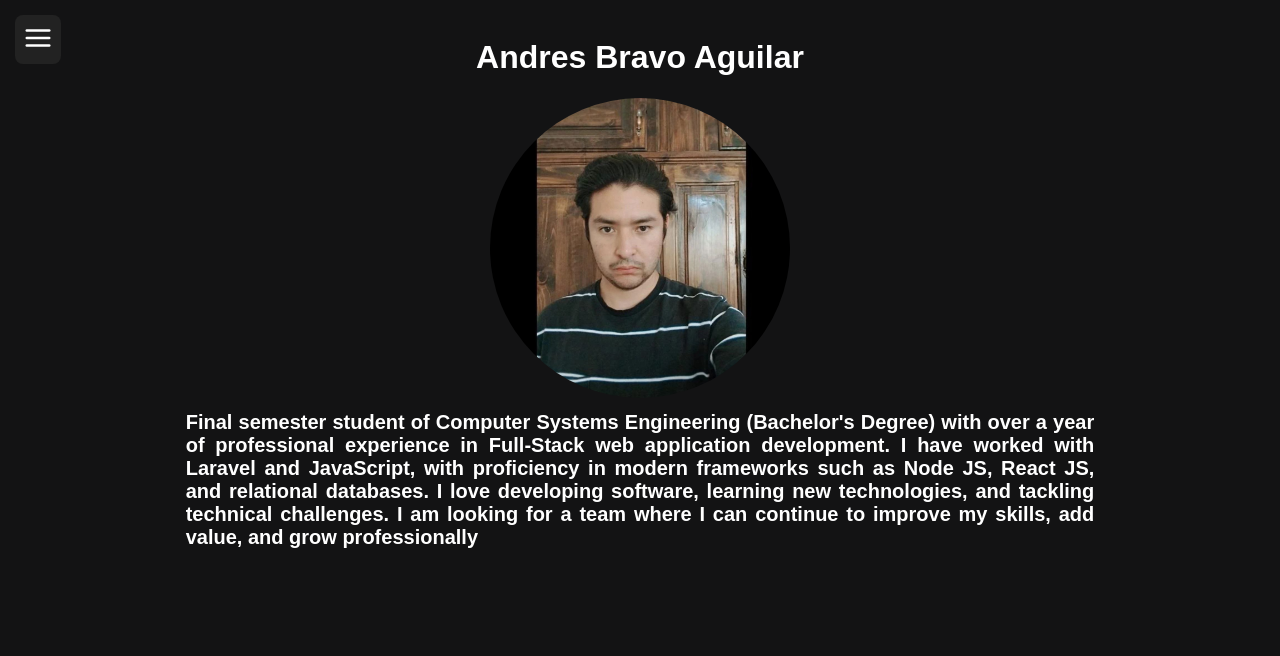
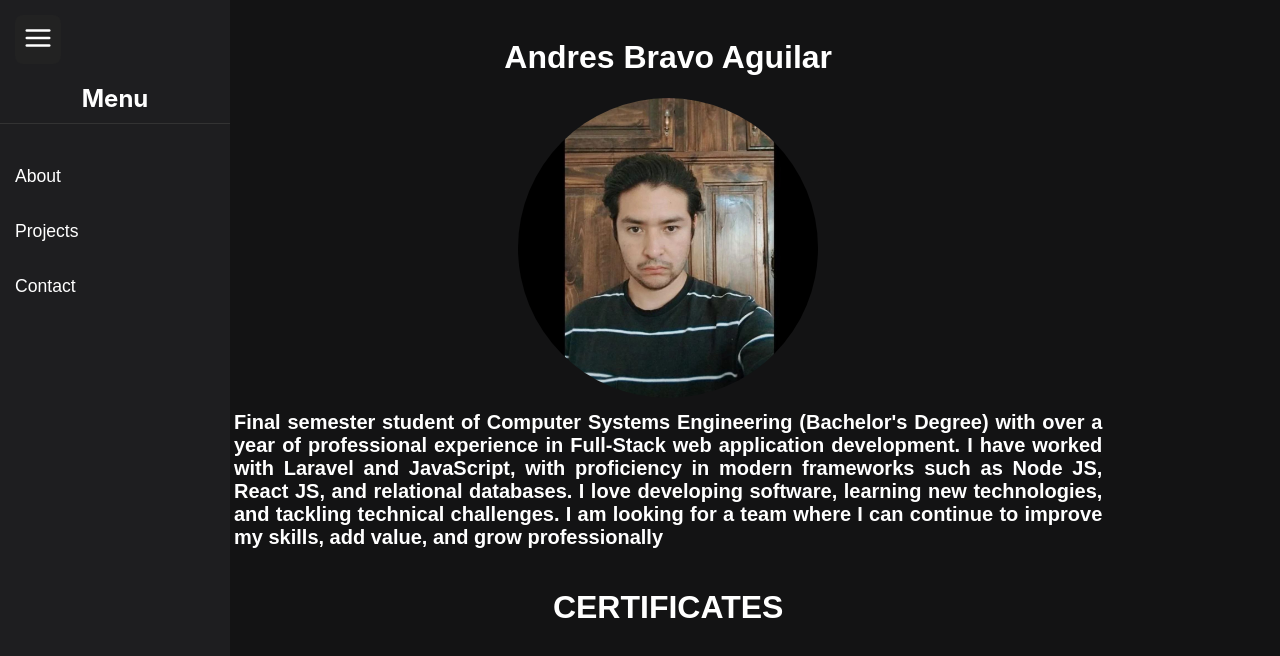
Before and after one commit to AndresBrav/My-Portfolio, a React (Vite) app: page / in a window 1280 px wide. Shown: the top 656 px of the page. Built offline with nearby package versions, Linux system fonts and the light colour scheme.

Commit message:
certificate title

```diff
--- a/src/Dashboard.tsx
+++ b/src/Dashboard.tsx
@@ -31,6 +31,8 @@ const Dashboard = () => {
                         can continue to improve my skills, add value, and grow
                         professionally
                     </h1>
+
+                    <h1 className="certificates">CERTIFICATES</h1>
                 </div>
             </div>
         </>
--- a/src/assets/styles/background.css
+++ b/src/assets/styles/background.css
@@ -91,6 +91,20 @@ body {
     font-size: 20px;
 }
 
+.certificates {
+    text-align: center;
+    margin-top: 40px;
+    font-weight: bold;
+    font-size: 32px;
+    color: white;
+}
+
+.certificates:hover {
+    color: white; /* Brighter white text */
+    font-size: 35px;
+
+}
+
 /* Para pantallas más grandes (laptop/PC) */
 @media (min-width: 768px) {
     .img-perfil {
--- a/src/components/Information/About.tsx
+++ /dev/null
@@ -1,5 +0,0 @@
-const About = () => {
-    return <div style={{marginLeft:"90px"}}>About</div>;
-};
-
-export default About;
--- a/src/components/Sidebar.tsx
+++ b/src/components/Sidebar.tsx
@@ -2,7 +2,7 @@ import { useState } from "react";
 import { FiMenu } from "react-icons/fi";
 import { Link } from "react-router-dom";
 const Sidebar = () => {
-    const [open, setOpen] = useState(false);
+    const [open, setOpen] = useState(true);
 
     return (
         <div>
```
